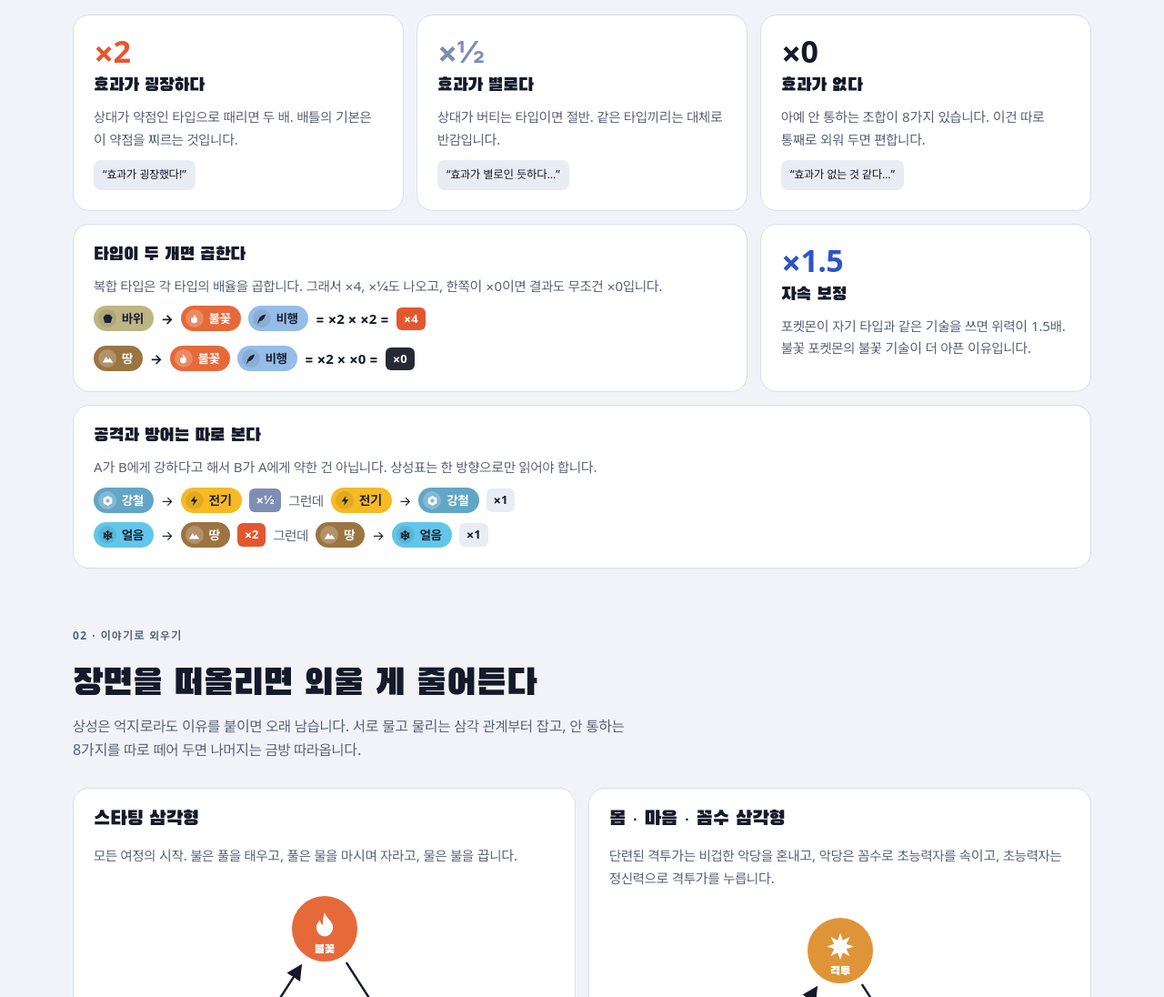
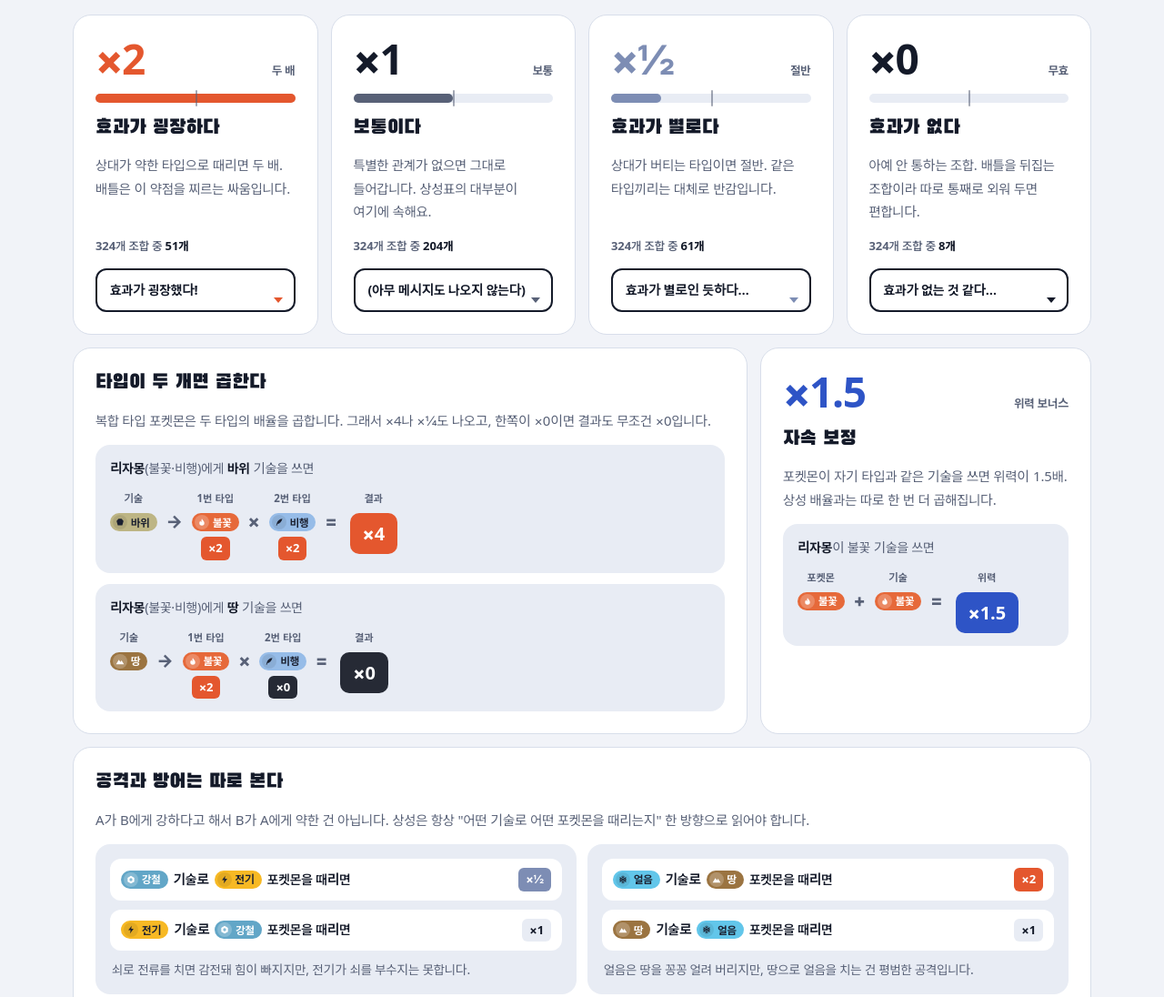
Before and after one commit to wnsgjs066-bit/pokemon-type-note, a plain HTML site: page index.html in a window 1280 px wide. Shown: the part 760-1856 px from the top of the page at 91% size. Drawn offline with Linux system fonts and the light colour scheme; a web font is replaced by a local one.

Commit message:
기본 규칙 문단 가독성 개선
배율 카드 4장(×2·×1·×½·×0)에 데미지 게이지와 조합 수를 넣고,
복합 타입·자속 보정 예시를 단계별 계산식으로, 공격·방어 비대칭은
문장형 비교로 다시 구성했습니다.

Co-Authored-By: Claude Opus 5.5 <noreply@anthropic.com>
Claude-Session: https://claude.ai/code/session_01QiZGtwadm8RvRzshqurKqV

```diff
--- a/index.html
+++ b/index.html
@@ -94,14 +94,40 @@ section{padding-block:56px 8px}
 .none{color:var(--muted);font-size:14px}
 
 /* rules */
-.rules{display:grid;grid-template-columns:repeat(3,minmax(0,1fr));gap:14px;grid-auto-flow:dense}
-.rule{background:var(--surface);border:1px solid var(--line);border-radius:18px;padding:22px;display:grid;gap:10px;align-content:start}
-.rule .x{font-family:var(--mono);font-weight:700;font-size:34px;line-height:1;letter-spacing:-.02em}
-.rule h3{font-size:20px}
-.rule p{color:var(--muted);font-size:15px}
+.mults{display:grid;grid-template-columns:repeat(4,minmax(0,1fr));gap:14px;margin-bottom:14px}
+.rules{display:grid;grid-template-columns:repeat(3,minmax(0,1fr));gap:14px}
+.rule{--tone:var(--ink);background:var(--surface);border:1px solid var(--line);border-radius:20px;padding:24px;display:grid;gap:14px;align-content:start}
 .rule.wide{grid-column:span 2}
-.rule .say{font-family:var(--mono);font-size:12.5px;color:var(--ink);background:var(--surface-2);padding:6px 10px;border-radius:8px;justify-self:start}
-.eq{display:flex;flex-wrap:wrap;align-items:center;gap:8px;font-family:var(--mono);font-weight:700;font-size:15px}
+.rule.full{grid-column:1/-1}
+.rule h3{font-size:22px;line-height:1.3;letter-spacing:.01em}
+.rule p{color:var(--muted);font-size:15px;line-height:1.7}
+.mults .rule{grid-template-rows:auto auto auto 1fr auto auto}
+.mult-top{display:flex;align-items:baseline;justify-content:space-between;gap:8px}
+.rule .x{font-weight:800;font-size:46px;line-height:1;letter-spacing:-.03em;color:var(--tone)}
+.mult-name{font-size:13px;font-weight:700;color:var(--muted)}
+.gauge{position:relative;height:10px;border-radius:99px;background:var(--surface-2)}
+.gauge i{position:absolute;inset:0 auto 0 0;border-radius:99px;background:var(--tone)}
+.gauge b{position:absolute;left:50%;top:-4px;bottom:-4px;width:2px;border-radius:2px;background:var(--muted);opacity:.55}
+.say{position:relative;border:2px solid var(--ink);border-radius:12px;padding:10px 14px 10px;font-size:14.5px;font-weight:700;background:var(--surface);color:var(--ink)}
+.say::after{content:"";position:absolute;right:12px;bottom:8px;border:5px solid transparent;border-top:6px solid var(--tone);border-bottom:0}
+.cnt{font-size:13px;color:var(--muted);font-weight:600}
+.cnt b{color:var(--ink);font-weight:800}
+.fx-list{display:grid;gap:12px}
+.fx{background:var(--surface-2);border-radius:16px;padding:14px 16px;display:grid;gap:12px}
+.fx-cap{font-size:14.5px;color:var(--muted)}
+.fx-cap b{color:var(--ink)}
+.fx-row{display:flex;flex-wrap:wrap;align-items:flex-start;gap:10px}
+.fx-cell{display:grid;justify-items:center;gap:6px}
+.fx-lab{font-size:11.5px;font-weight:700;color:var(--muted);letter-spacing:.02em}
+.fx-op{font-size:20px;line-height:1.2;font-weight:800;color:var(--muted);padding-top:22px}
+.fx-res{margin-left:4px}
+.tag.lg{font-size:20px;padding:6px 14px;border-radius:10px;font-weight:800}
+.pairs{display:grid;grid-template-columns:repeat(2,minmax(0,1fr));gap:12px}
+.pair{background:var(--surface-2);border-radius:16px;padding:16px;display:grid;gap:10px;align-content:start}
+.pair-row{display:grid;grid-template-columns:minmax(0,1fr) auto;align-items:center;gap:10px;padding:10px 12px;border-radius:12px;background:var(--surface)}
+.pair-row .s{display:flex;flex-wrap:wrap;align-items:center;gap:6px;font-size:14.5px;font-weight:600}
+.pair .why{font-size:14px;color:var(--muted);line-height:1.6;padding-inline:2px}
+.tag{font-family:var(--mono);font-weight:700;font-size:13px;padding:2px 8px;border-radius:6px;white-space:nowrap}
 
 /* stories */
 .story-grid{display:grid;grid-template-columns:repeat(2,minmax(0,1fr));gap:14px}
@@ -118,9 +144,6 @@ section{padding-block:56px 8px}
 .imm{display:grid;grid-template-columns:auto auto auto 1fr;align-items:center;gap:8px;padding:8px 10px;border-radius:12px;background:var(--surface-2)}
 .imm .arrow{font-family:var(--mono);color:var(--muted);font-weight:700}
 .imm small{color:var(--muted);font-size:13.5px;line-height:1.4}
-.asym{display:grid;gap:10px}
-.asym div{display:flex;flex-wrap:wrap;align-items:center;gap:8px;font-size:15px}
-.tag{font-family:var(--mono);font-weight:700;font-size:13px;padding:2px 8px;border-radius:6px}
 
 /* dex */
 .picker{display:grid;grid-template-columns:repeat(9,minmax(0,1fr));gap:6px}
@@ -304,8 +327,9 @@ footer a{font-weight:700}
 
 @media (max-width:920px){
   .hero{grid-template-columns:1fr;gap:28px}
-  .rules{grid-template-columns:repeat(2,minmax(0,1fr))}
-  .rule.wide{grid-column:span 2}
+  .mults{grid-template-columns:repeat(2,minmax(0,1fr))}
+  .rules{grid-template-columns:1fr}
+  .rule.wide{grid-column:auto}
   .story-grid{grid-template-columns:1fr}
   .dex{grid-template-columns:1fr}
   .calc{grid-template-columns:1fr}
@@ -326,8 +350,11 @@ footer a{font-weight:700}
   .recs{grid-template-columns:1fr}
   .board{grid-template-columns:repeat(3,minmax(0,1fr))}
   .picker{grid-template-columns:repeat(6,minmax(0,1fr))}
-  .rules{grid-template-columns:1fr}
-  .rule.wide{grid-column:auto}
+  .mults{grid-template-columns:1fr}
+  .pairs{grid-template-columns:1fr}
+  .rule{padding:20px}
+  .fx{padding:12px}
+  .fx-row{gap:6px}
   .dex-body{grid-template-columns:1fr}
   .imm{grid-template-columns:auto auto auto;}
   .imm small{grid-column:1/-1}
@@ -373,39 +400,56 @@ footer a{font-weight:700}
       <h2>배율은 네 가지뿐</h2>
       <p>기술의 타입이 상대 포켓몬의 타입과 만나면 데미지에 배율이 붙습니다. 규칙 자체는 단순하고, 헷갈리는 건 어떤 조합이 어떤 배율인지입니다.</p>
     </div>
-    <div class="rules">
-      <article class="rule">
-        <div class="x" style="color:var(--x2)">×2</div>
+    <div class="mults">
+      <article class="rule" style="--tone:var(--x2)">
+        <div class="mult-top"><span class="x">×2</span><span class="mult-name">두 배</span></div>
+        <div><div class="gauge" aria-hidden="true"><i style="width:100%"></i><b></b></div></div>
         <h3>효과가 굉장하다</h3>
-        <p>상대가 약점인 타입으로 때리면 두 배. 배틀의 기본은 이 약점을 찌르는 것입니다.</p>
-        <span class="say">“효과가 굉장했다!”</span>
+        <p>상대가 약한 타입으로 때리면 두 배. 배틀은 이 약점을 찌르는 싸움입니다.</p>
+        <span class="cnt" data-v="2"></span>
+        <div class="say">효과가 굉장했다!</div>
       </article>
-      <article class="rule">
-        <div class="x" style="color:var(--xh)">×½</div>
+      <article class="rule" style="--tone:var(--muted)">
+        <div class="mult-top"><span class="x" style="color:var(--ink)">×1</span><span class="mult-name">보통</span></div>
+        <div><div class="gauge" aria-hidden="true"><i style="width:50%"></i><b></b></div></div>
+        <h3>보통이다</h3>
+        <p>특별한 관계가 없으면 그대로 들어갑니다. 상성표의 대부분이 여기에 속해요.</p>
+        <span class="cnt" data-v="1"></span>
+        <div class="say">(아무 메시지도 나오지 않는다)</div>
+      </article>
+      <article class="rule" style="--tone:var(--xh)">
+        <div class="mult-top"><span class="x">×½</span><span class="mult-name">절반</span></div>
+        <div><div class="gauge" aria-hidden="true"><i style="width:25%"></i><b></b></div></div>
         <h3>효과가 별로다</h3>
         <p>상대가 버티는 타입이면 절반. 같은 타입끼리는 대체로 반감입니다.</p>
-        <span class="say">“효과가 별로인 듯하다…”</span>
+        <span class="cnt" data-v="0.5"></span>
+        <div class="say">효과가 별로인 듯하다…</div>
       </article>
-      <article class="rule">
-        <div class="x">×0</div>
+      <article class="rule" style="--tone:var(--ink)">
+        <div class="mult-top"><span class="x">×0</span><span class="mult-name">무효</span></div>
+        <div><div class="gauge" aria-hidden="true"><i style="width:0"></i><b></b></div></div>
         <h3>효과가 없다</h3>
-        <p>아예 안 통하는 조합이 8가지 있습니다. 이건 따로 통째로 외워 두면 편합니다.</p>
-        <span class="say">“효과가 없는 것 같다…”</span>
+        <p>아예 안 통하는 조합. 배틀을 뒤집는 조합이라 따로 통째로 외워 두면 편합니다.</p>
+        <span class="cnt" data-v="0"></span>
+        <div class="say">효과가 없는 것 같다…</div>
       </article>
+    </div>
+    <div class="rules">
       <article class="rule wide">
         <h3>타입이 두 개면 곱한다</h3>
-        <p>복합 타입은 각 타입의 배율을 곱합니다. 그래서 ×4, ×¼도 나오고, 한쪽이 ×0이면 결과도 무조건 ×0입니다.</p>
-        <div class="eq" id="eqExample"></div>
+        <p>복합 타입 포켓몬은 두 타입의 배율을 곱합니다. 그래서 ×4나 ×¼도 나오고, 한쪽이 ×0이면 결과도 무조건 ×0입니다.</p>
+        <div class="fx-list" id="eqExample"></div>
       </article>
-      <article class="rule">
-        <div class="x" style="color:var(--accent)">×1.5</div>
+      <article class="rule" style="--tone:var(--accent)">
+        <div class="mult-top"><span class="x">×1.5</span><span class="mult-name">위력 보너스</span></div>
         <h3>자속 보정</h3>
-        <p>포켓몬이 자기 타입과 같은 기술을 쓰면 위력이 1.5배. 불꽃 포켓몬의 불꽃 기술이 더 아픈 이유입니다.</p>
+        <p>포켓몬이 자기 타입과 같은 기술을 쓰면 위력이 1.5배. 상성 배율과는 따로 한 번 더 곱해집니다.</p>
+        <div class="fx-list" id="stabEx"></div>
       </article>
-      <article class="rule wide" style="grid-column:1/-1">
+      <article class="rule full">
         <h3>공격과 방어는 따로 본다</h3>
-        <p>A가 B에게 강하다고 해서 B가 A에게 약한 건 아닙니다. 상성표는 한 방향으로만 읽어야 합니다.</p>
-        <div class="asym" id="asym"></div>
+        <p>A가 B에게 강하다고 해서 B가 A에게 약한 건 아닙니다. 상성은 항상 "어떤 기술로 어떤 포켓몬을 때리는지" 한 방향으로 읽어야 합니다.</p>
+        <div class="pairs" id="asym"></div>
       </article>
     </div>
   </section>
@@ -688,9 +732,22 @@ $('board').innerHTML=T.map(t=>`<button class="tile${t.l?' light':''}" style="${s
 $('board').addEventListener('click',e=>{const b=e.target.closest('[data-k]');if(!b)return;setDex(b.dataset.k);$('dex').scrollIntoView()});
 
 // rules examples
-$('eqExample').innerHTML=`${chip('rock')} → ${chip('fire')}${chip('flying')} <span>= ×2 × ×2 =</span> <span class="tag" style="background:var(--x2);color:#fff">×4</span> <span style="width:100%;height:0"></span> ${chip('ground')} → ${chip('fire')}${chip('flying')} <span>= ×2 × ×0 =</span> <span class="tag" style="background:var(--x0);color:var(--x0-ink)">×0</span>`;
-const asymRows=[['steel','electric','electric','steel'],['ice','ground','ground','ice']];
-$('asym').innerHTML=asymRows.map(([a,d,a2,d2])=>{const v1=m(a,d),v2=m(a2,d2);return `<div>${chip(a)} → ${chip(d)} ${tag(v1)} <span style="color:var(--muted)">그런데</span> ${chip(a2)} → ${chip(d2)} ${tag(v2)}</div>`}).join('');
+const chipSm=k=>chip(k).replace('class="chip','class="chip sm');
+const tagLg=v=>tag(v).replace('class="tag"','class="tag lg"');
+document.querySelectorAll('.cnt[data-v]').forEach(el=>{const want=+el.dataset.v;let n=0;T.forEach(a=>T.forEach(d=>{if(m(a.k,d.k)===want)n++}));el.innerHTML=`324개 조합 중 <b>${n}개</b>`});
+function fxBlock(atk,mon,types){const parts=types.map(t=>m(atk,t)),v=parts.reduce((a,b)=>a*b,1);
+  return `<div class="fx"><div class="fx-cap"><b>${mon}</b>(${types.map(t=>byK[t].n).join('·')})에게 <b>${byK[atk].n}</b> 기술을 쓰면</div><div class="fx-row">
+  <div class="fx-cell"><span class="fx-lab">기술</span>${chipSm(atk)}</div><span class="fx-op" aria-hidden="true">→</span>
+  ${types.map((t,i)=>`${i?'<span class="fx-op" aria-label="곱하기">×</span>':''}<div class="fx-cell"><span class="fx-lab">${i+1}번 타입</span>${chipSm(t)}${tag(parts[i])}</div>`).join('')}
+  <span class="fx-op" aria-hidden="true">=</span><div class="fx-cell fx-res"><span class="fx-lab">결과</span>${tagLg(v)}</div></div></div>`}
+$('eqExample').innerHTML=fxBlock('rock','리자몽',['fire','flying'])+fxBlock('ground','리자몽',['fire','flying']);
+$('stabEx').innerHTML=`<div class="fx"><div class="fx-cap"><b>리자몽</b>이 불꽃 기술을 쓰면</div><div class="fx-row">
+  <div class="fx-cell"><span class="fx-lab">포켓몬</span>${chipSm('fire')}</div><span class="fx-op" aria-hidden="true">+</span>
+  <div class="fx-cell"><span class="fx-lab">기술</span>${chipSm('fire')}</div><span class="fx-op" aria-hidden="true">=</span>
+  <div class="fx-cell fx-res"><span class="fx-lab">위력</span><span class="tag lg" style="background:var(--accent);color:var(--accent-ink)">×1.5</span></div></div></div>`;
+const asymRows=[['steel','electric','쇠로 전류를 치면 감전돼 힘이 빠지지만, 전기가 쇠를 부수지는 못합니다.'],['ice','ground','얼음은 땅을 꽁꽁 얼려 버리지만, 땅으로 얼음을 치는 건 평범한 공격입니다.']];
+const hitRow=(a,d)=>`<div class="pair-row"><span class="s">${chipSm(a)} 기술로 ${chipSm(d)} 포켓몬을 때리면</span>${tag(m(a,d))}</div>`;
+$('asym').innerHTML=asymRows.map(([a,d,why])=>`<div class="pair">${hitRow(a,d)}${hitRow(d,a)}<p class="why">${why}</p></div>`).join('');
 function fmt(v){return v===.5?'×½':v===.25?'×¼':'×'+(+v.toFixed(2))}
 function tag(v){const bg=v>=2?'var(--x2)':v===0?'var(--x0)':v<1?'var(--xh)':'var(--surface-2)';const fg=v===1?'var(--ink)':v===0?'var(--x0-ink)':'#fff';return `<span class="tag" style="background:${bg};color:${fg}">${fmt(v)}</span>`}
 
```
